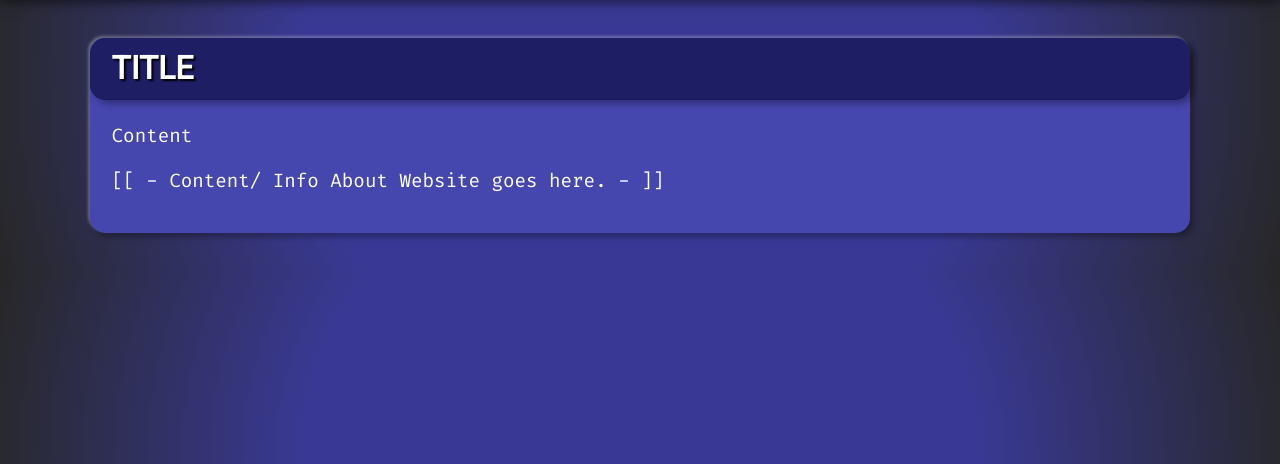
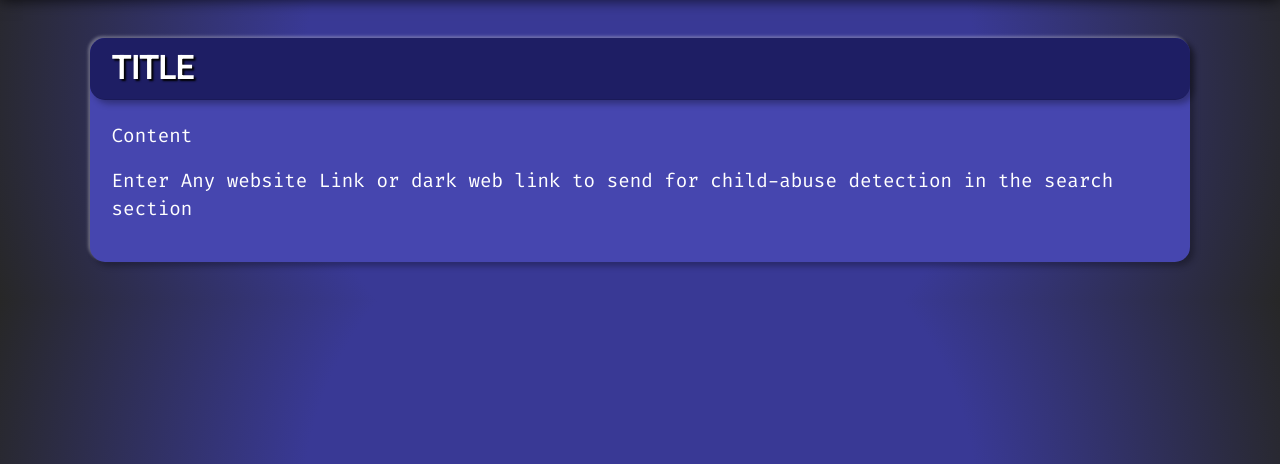
Before and after one commit to damletanmay/Protectnetic-child-abuse-prevention, a Django app: page / in a window 1280 px wide. Shown: the part 123-587 px from the top of the page. Run offline with Django 3.2, Linux system fonts and the light colour scheme; parts of the project's set-up code (start-up, migrations or seed data) failed here and were passed over; some libraries are stand-ins or nearby versions; some web fonts are replaced.

Commit message:
Added SGP report & home page text

```diff
--- a/HomeApp/templates/index.html
+++ b/HomeApp/templates/index.html
@@ -13,7 +13,7 @@ Home Page
 
 	<div class="card-body">
 		<p>Content</p>
-		<p>[[ - Content/ Info About Website goes here. - ]]</p>
+		<p>Enter Any website Link or dark web link to send for child-abuse detection in the search section</p>
 	</div>
 </div>
 
```
Also changed, not shown: 2 other files.
